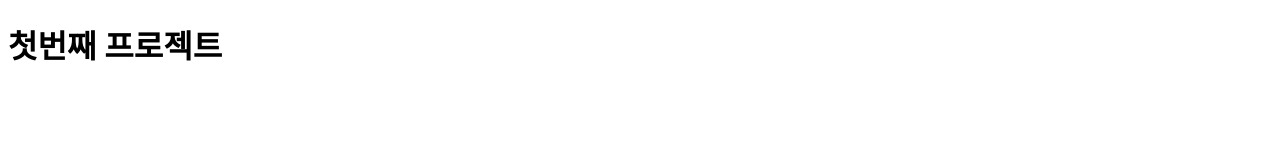
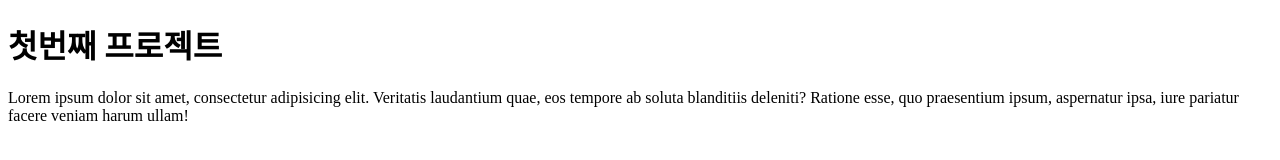
Before and after one commit to erin0110/study-js, a plain HTML site: page index.html in a window 1280 px wide. Drawn offline with Linux system fonts and the light colour scheme.

Commit message:
firstCommit

```diff
--- a/index.html
+++ b/index.html
@@ -8,6 +8,7 @@
     <link rel="stylesheet" href="style.css">
 </head>
 <body>
-    <h1>첫번째 프로젝트</h1>
+    <h1>첫번째 프로젝트 </h1>
+    <p>Lorem ipsum dolor sit amet, consectetur adipisicing elit. Veritatis laudantium quae, eos tempore ab soluta blanditiis deleniti? Ratione esse, quo praesentium ipsum, aspernatur ipsa, iure pariatur facere veniam harum ullam!</p>
 </body>
 </html>
```
